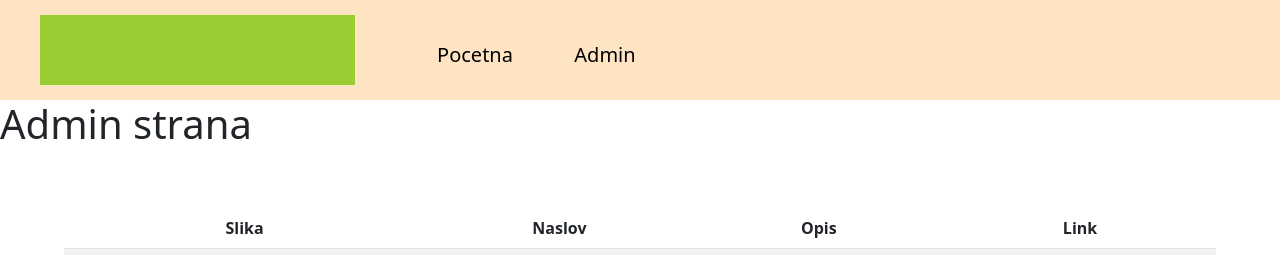
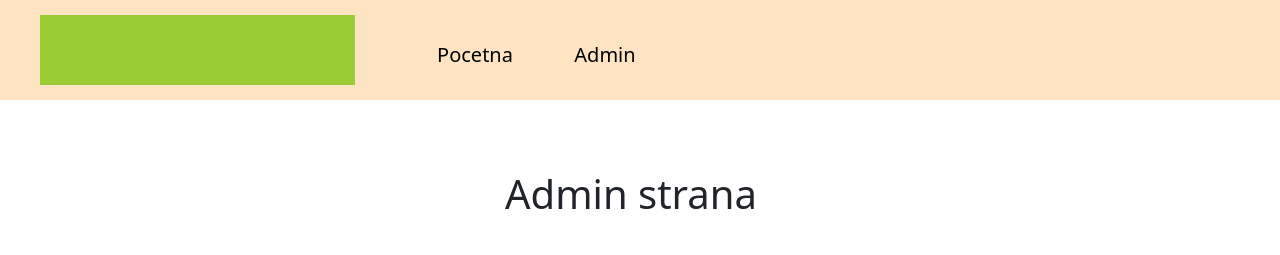
Before and after one commit to VladanIT/video-player-app-in-angular, an Angular app: page /admin in a window 1280 px wide. Shown: the top 255 px of the page. Built offline with nearby package versions, Linux system fonts and the light colour scheme.

Commit message:
Fix video displaying
Fixing video displaying logic, adding safe pipe

```diff
--- a/src/app/app.module.ts
+++ b/src/app/app.module.ts
@@ -10,6 +10,7 @@ import { HeaderComponent } from './shared/layout/components/header/header.compon
 import { FooterComponent } from './shared/layout/components/footer/footer.component';
 import { HomeComponent } from './modules/pages/home/home.component';
 import { AdminComponent } from './modules/pages/admin/admin.component';
+import { SafePipe } from './shared/pipes/safe.pipe';
 
 const appRoutes: Routes = [
   {path: '', component: LoginComponent},
@@ -26,7 +27,8 @@ const appRoutes: Routes = [
     HeaderComponent,
     FooterComponent,
     HomeComponent,
-    AdminComponent
+    AdminComponent,
+    SafePipe
   ],
   imports: [
     BrowserModule,
--- a/src/app/modules/pages/admin/admin.component.css
+++ b/src/app/modules/pages/admin/admin.component.css
@@ -5,6 +5,11 @@
 
 .content{
   min-height: 600px;
+}
+
+.admin-header{
+  margin: 70px auto;
+  width: 270px;
 }
 
 .list-of-videos{
--- a/src/app/modules/pages/admin/admin.component.html
+++ b/src/app/modules/pages/admin/admin.component.html
@@ -1,7 +1,7 @@
 <app-header></app-header>
 
 <div class="content">
-  <h1>Admin strana</h1>
+  <h1 class="admin-header">Admin strana</h1>
   <table class="table table-striped list-of-videos">
     <thead>
       <tr>
--- a/src/app/modules/pages/home/home.component.css
+++ b/src/app/modules/pages/home/home.component.css
@@ -1,5 +1,10 @@
 .content{
   min-height: 600px;
+}
+
+.home-header{
+  margin: 70px auto;
+  width: 270px;
 }
 
 .articles{
--- a/src/app/modules/pages/home/home.component.html
+++ b/src/app/modules/pages/home/home.component.html
@@ -1,11 +1,11 @@
 <app-header></app-header>
 
 <div class="content">
-  <h1>Pocetna strana</h1>
+  <h1 class="home-header">Pocetna strana</h1>
 
   <div class="articles" *ngFor="let video of videos">
     <div class="article">
-      <iframe src="https://www.youtube.com/embed/{{ video.link }}" frameborder="0"></iframe>
+      <iframe [src]="video.link | safe" frameborder="0"></iframe>
       <h5>{{ video.name }}</h5>
       <p>{{ video.opis }}</p>
     </div>
--- a/src/app/modules/pages/home/home.component.ts
+++ b/src/app/modules/pages/home/home.component.ts
@@ -1,7 +1,7 @@
 import { Component, OnInit } from '@angular/core';
 
 @Component({
-  selector: 'videos',
+  selector: 'app-home',
   templateUrl: './home.component.html',
   styleUrls: ['./home.component.css']
 })
@@ -18,15 +18,12 @@ export class HomeComponent implements OnInit {
 
     const localStorageContent = localStorage.getItem('videos');
 
-
     if (localStorageContent === null) {
       alert("ne postoji ni jedan video");
     } else {
       this.videos = JSON.parse(localStorageContent);
     }
 
-    console.log(this.videos)
-
     return this.videos;
   }
 
--- /dev/null
+++ b/src/app/shared/pipes/safe.pipe.ts
@@ -0,0 +1,15 @@
+import { Pipe, PipeTransform } from '@angular/core';
+import { DomSanitizer } from '@angular/platform-browser';
+
+@Pipe({
+  name: 'safe'
+})
+
+export class SafePipe implements PipeTransform {
+
+  constructor(private sanitizer: DomSanitizer) { }
+  transform(url: string) {
+      return this.sanitizer.bypassSecurityTrustResourceUrl(url);
+  }
+
+}
```
